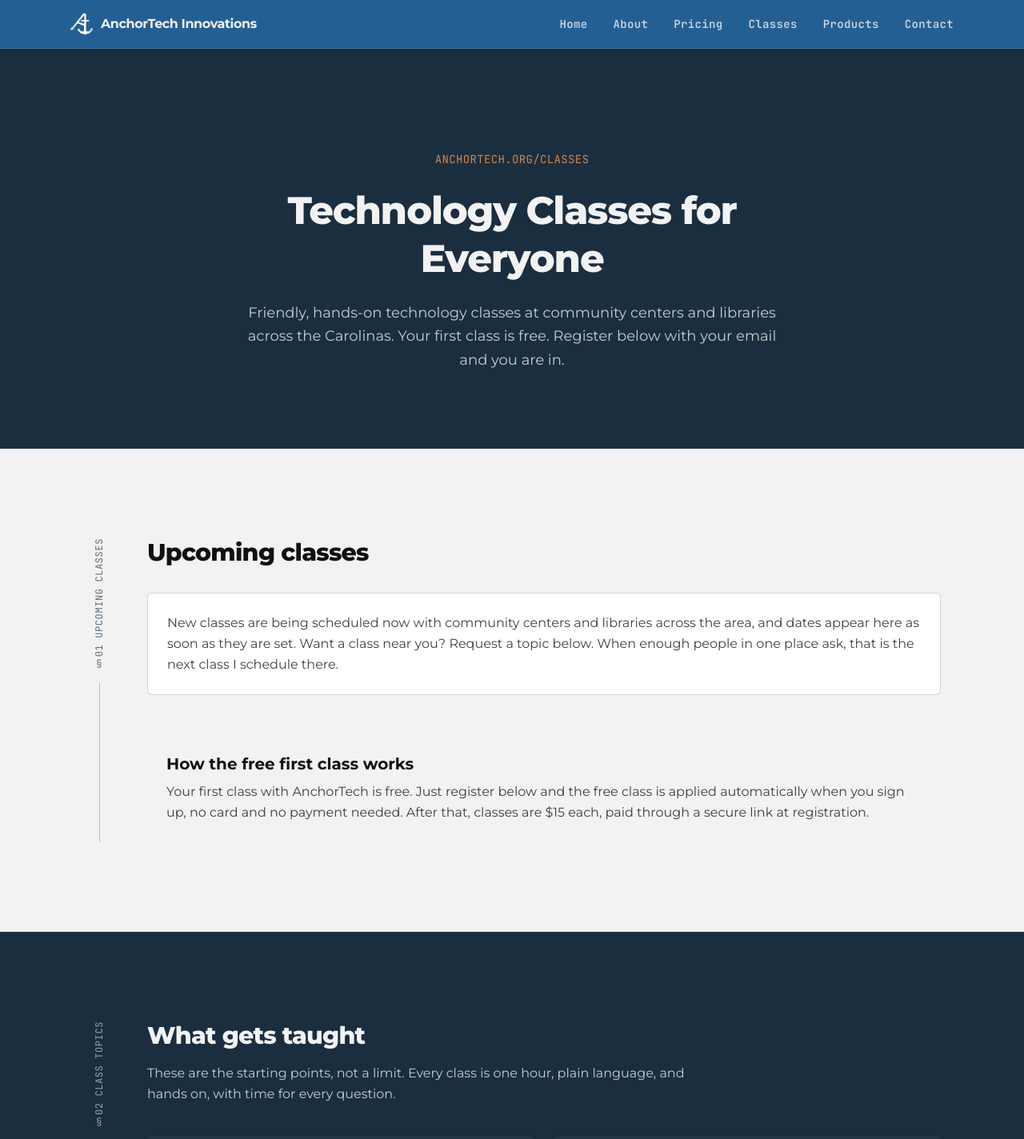
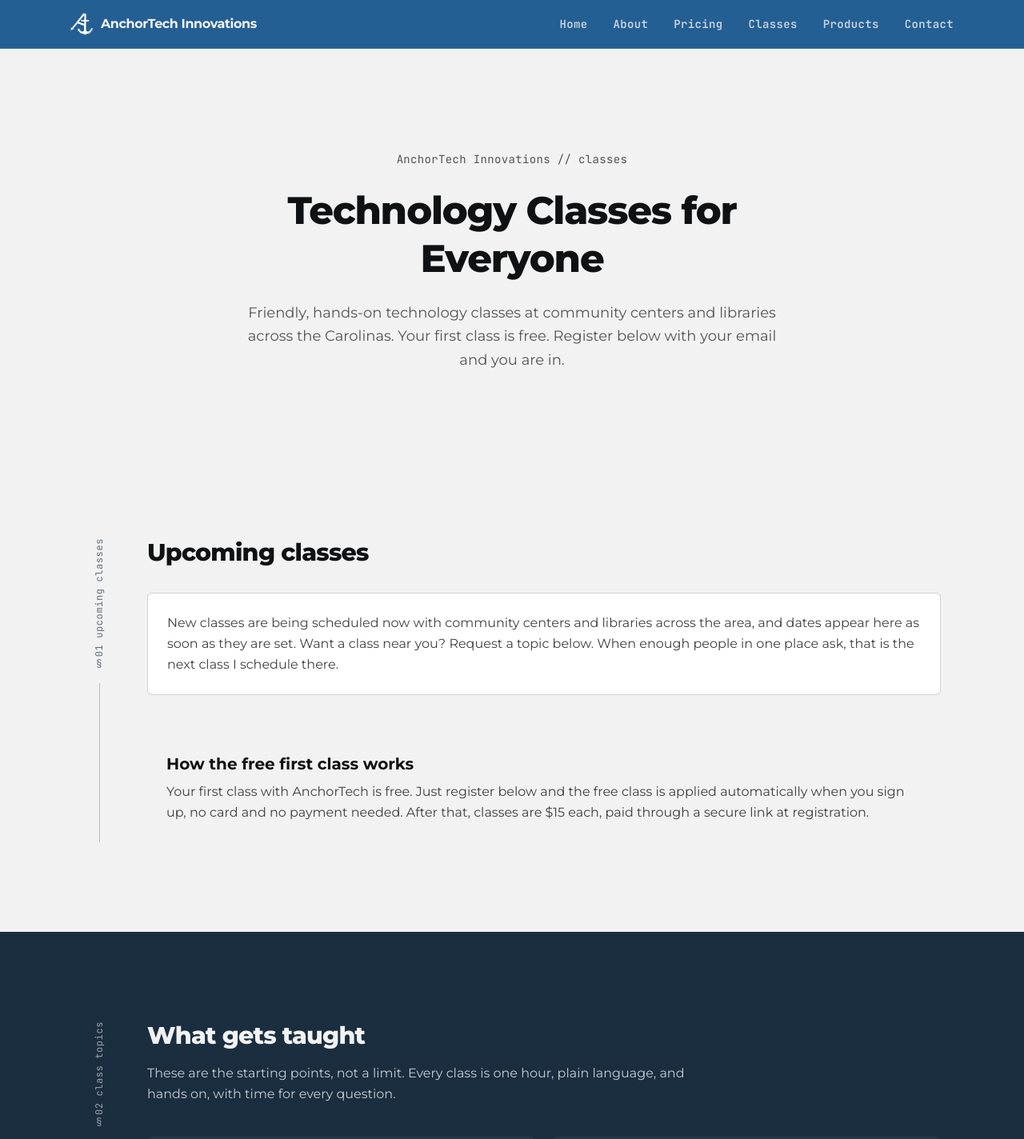
Before and after one commit to jboe26/AnchorTechInnovations_nextjs, a Next.js app in the folder anchortech-nextjs/: page /classes in a window 1280 px wide. Shown: the top 1424 px of the page at 80% size. Built offline with nearby package versions, Linux system fonts and the light colour scheme.

Commit message:
Match classes page layout to the other site pages

```diff
--- a/anchortech-nextjs/app/classes/page.tsx
+++ b/anchortech-nextjs/app/classes/page.tsx
@@ -1,5 +1,6 @@
 import Link from "next/link";
 import Section from "@/components/home/Section";
+import CTABanner from "@/components/home/CTABanner";
 import TopicRequestForm from "@/components/classes/TopicRequestForm";
 import { classTopics, scheduledClasses } from "@/lib/data/classes";
 import { breadcrumbSchema } from "@/lib/breadcrumb-schema";
@@ -28,20 +29,20 @@ export const metadata = {
 
 export default function Classes() {
   return (
-    <>
+    <main>
       <script
         type="application/ld+json"
         dangerouslySetInnerHTML={{ __html: JSON.stringify(breadcrumbs) }}
       />
-      <section className="bg-surface-dark text-surface">
+      <section className="bg-surface text-text">
         <div className="mx-auto max-w-3xl px-6 pt-24 pb-20 text-center md:px-10 md:pt-32 md:pb-24">
-          <p className="font-mono text-sm tracking-wide text-accent-on-dark">
-            ANCHORTECH.ORG/CLASSES
+          <p className="font-mono text-sm tracking-wide text-text/70">
+            AnchorTech Innovations // classes
           </p>
           <h1 className="mt-6 font-[family-name:var(--font-montserrat)] text-4xl font-extrabold leading-tight tracking-tight sm:text-5xl">
             Technology Classes for Everyone
           </h1>
-          <p className="mt-6 text-lg leading-relaxed text-surface/80">
+          <p className="mt-6 text-lg leading-relaxed text-text/70">
             Friendly, hands-on technology classes at community centers and
             libraries across the Carolinas. Your first class is free. Register
             below with your email and you are in.
@@ -49,7 +50,7 @@ export default function Classes() {
         </div>
       </section>
 
-      <Section id="upcoming" index={1} label="UPCOMING CLASSES">
+      <Section id="upcoming" index={1} label="upcoming classes">
         <h2 className="font-[family-name:var(--font-montserrat)] text-3xl font-extrabold tracking-tight text-text">
           Upcoming classes
         </h2>
@@ -107,7 +108,7 @@ export default function Classes() {
         </div>
       </Section>
 
-      <Section id="topics" index={2} label="CLASS TOPICS" bg="dark">
+      <Section id="topics" index={2} label="class topics" bg="dark">
         <h2 className="font-[family-name:var(--font-montserrat)] text-3xl font-extrabold tracking-tight">
           What gets taught
         </h2>
@@ -136,7 +137,7 @@ export default function Classes() {
         </div>
       </Section>
 
-      <Section id="request" index={3} label="REQUEST A TOPIC">
+      <Section id="request" index={3} label="request a topic">
         <h2 className="font-[family-name:var(--font-montserrat)] text-3xl font-extrabold tracking-tight text-text">
           Do not see the topic you want?
         </h2>
@@ -148,6 +149,8 @@ export default function Classes() {
           <TopicRequestForm />
         </div>
       </Section>
-    </>
+
+      <CTABanner />
+    </main>
   );
 }
```
